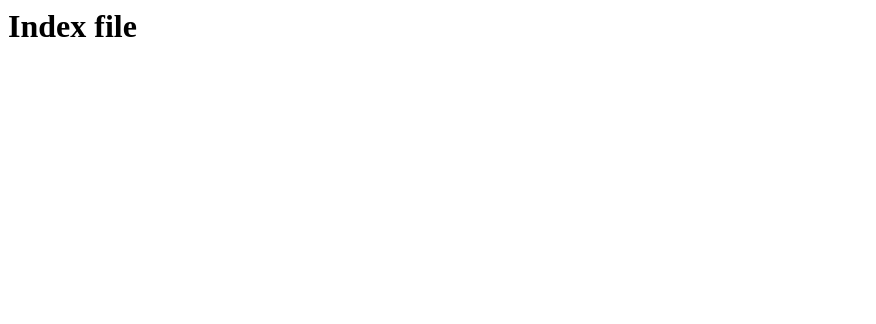
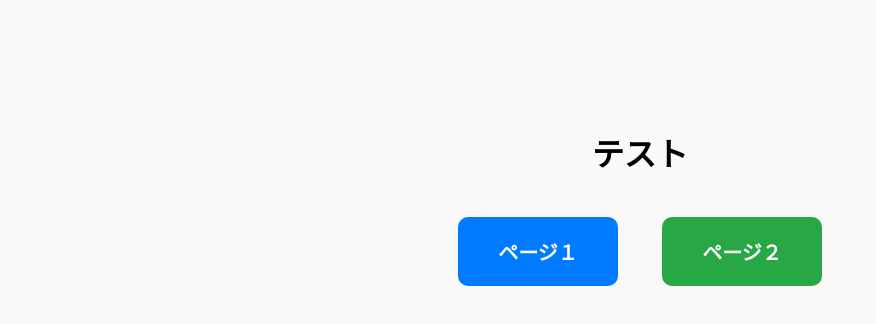
Before and after one commit to thanhbk55/page, a plain HTML site: page index.html in a window 1280 px wide. Shown: the whole page, without its empty margins (0-876 px from the left). Drawn offline with Linux system fonts and the light colour scheme.

Commit message:
Update index.html

```diff
--- a/index.html
+++ b/index.html
@@ -1 +1,41 @@
-<h1>Index file</h1>
+<!DOCTYPE html>
+<html lang="vi">
+<head>
+  <meta charset="UTF-8">
+  <title>Trang đơn giản</title>
+  <style>
+    body {
+      font-family: sans-serif;
+      text-align: center;
+      padding-top: 100px;
+      background: #f9f9f9;
+    }
+    a.button {
+      display: inline-block;
+      margin: 20px;
+      padding: 20px 40px;
+      font-size: 20px;
+      font-weight: bold;
+      text-decoration: none;
+      color: white;
+      background: #007BFF;
+      border-radius: 10px;
+      transition: background 0.3s;
+    }
+    a.button:hover {
+      background: #0056b3;
+    }
+    a.button.secondary {
+      background: #28a745;
+    }
+    a.button.secondary:hover {
+      background: #1e7e34;
+    }
+  </style>
+</head>
+<body>
+  <h1>テスト</h1>
+  <a href="https://thanhbk55.github.io/dynamic-params/form?_field_11=ページ１" class="button">ページ１</a>
+  <a href="https://thanhbk55.github.io/dynamic-params/form?_field_11=ページ２" class="button secondary">ページ２</a>
+</body>
+</html>
```
